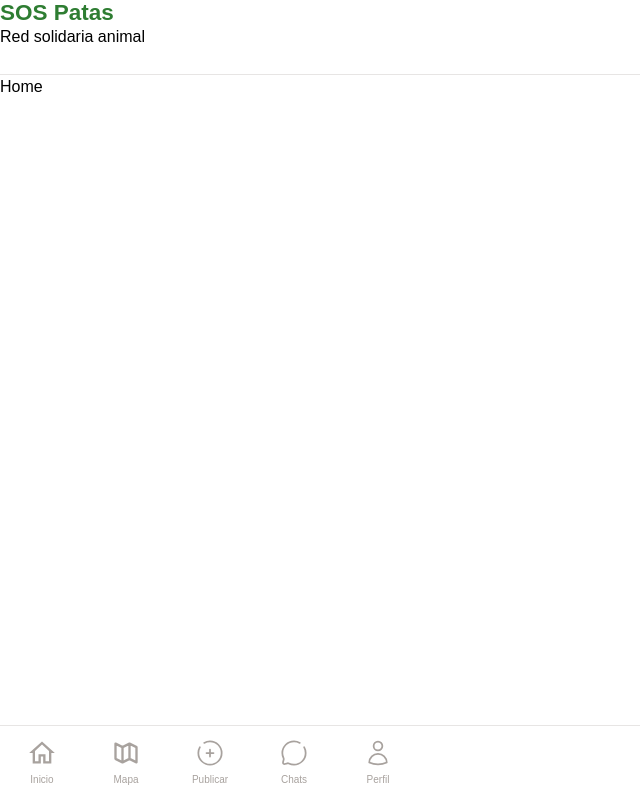
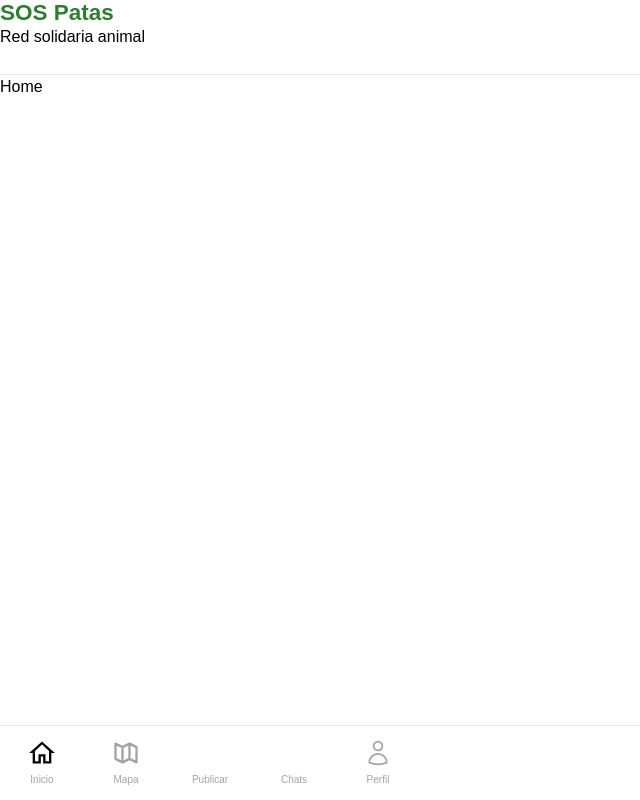
Before and after one commit to ArmestoSantiago/sos-patas, a React (Vite) app: page / in a window 1280 px wide. Shown: the whole page, without its empty margins (0-640 px from the left). Built offline with nearby package versions, Linux system fonts and the light colour scheme; no server answers.

Commit message:
feat(ui): add navigation buttons for components routes

```diff
--- a/src/components/NavIcons.tsx
+++ b/src/components/NavIcons.tsx
@@ -1,38 +1,39 @@
 interface IconProps {
   size?: number;
   className?: string;
+  color: string;
 }
 
-export const HomeIcon = ({ size = 28, className = '' }: IconProps) => {
+export const HomeIcon = ({ size = 28, className = '', color }: IconProps) => {
   return (
     <svg xmlns="http://www.w3.org/2000/svg" x="0px" y="0px" width={size} height={size} viewBox="0,0,256,256">
-      <g fill="#a8a29e" fillRule="nonzero" stroke="none" strokeWidth="1" strokeLinecap="butt" strokeLinejoin="miter" strokeMiterlimit="10" strokeDasharray="" strokeDashoffset="0" fontFamily="none" fontWeight="none" fontSize="none" textAnchor="none"><g transform="scale(10.66667,10.66667)"><path d="M12,2.1l-11,9.9h3v9h7v-6h2v6h7v-9h3zM18,19h-3v-6h-6v6h-3v-8.8l6,-5.4l6,5.4z"></path></g></g>
+      <g fill={color} fillRule="nonzero" stroke="none" strokeWidth="1" strokeLinecap="butt" strokeLinejoin="miter" strokeMiterlimit="10" strokeDasharray="" strokeDashoffset="0" fontFamily="none" fontWeight="none" fontSize="none" textAnchor="none"><g transform="scale(10.66667,10.66667)"><path d="M12,2.1l-11,9.9h3v9h7v-6h2v6h7v-9h3zM18,19h-3v-6h-6v6h-3v-8.8l6,-5.4l6,5.4z"></path></g></g>
     </svg>
   );
 };
 
-export const MapIcon = ({ size = 28, className = '' }: IconProps) => {
+export const MapIcon = ({ size = 28, className = '', color }: IconProps) => {
   return (
     <svg xmlns="http://www.w3.org/2000/svg" width={size} height={size} viewBox="0 0 24 24" fill="none" className={className}>
-      <path d="M9 20L3 17V4L9 7M9 20L15 17M9 20V7M15 17L21 20V7L15 4M15 17V4M9 7L15 4" stroke="#a8a29e" strokeWidth="2" strokeLinecap="round" strokeLinejoin="round" />
+      <path d="M9 20L3 17V4L9 7M9 20L15 17M9 20V7M15 17L21 20V7L15 4M15 17V4M9 7L15 4" stroke={color} strokeWidth="2" strokeLinecap="round" strokeLinejoin="round" />
     </svg>
   );
 };
 
-export const AddIcon = ({ size = 28, className = '' }: IconProps) => {
+export const AddIcon = ({ size = 28, className = '', color }: IconProps) => {
   return (
     <svg xmlns="http://www.w3.org/2000/svg" width={size} height={size} viewBox="0 0 24 24" fill="none">
-      <path d="M15 12L12 12M12 12L9 12M12 12L12 9M12 12L12 15" stroke="#a8a29e" strokeWidth="1.5" strokeLinecap="round" />
-      <path d="M7 3.33782C8.47087 2.48697 10.1786 2 12 2C17.5228 2 22 6.47715 22 12C22 17.5228 17.5228 22 12 22C6.47715 22 2 17.5228 2 12C2 10.1786 2.48697 8.47087 3.33782 7" stroke="#a8a29e" strokeWidth="1.5" strokeLinecap="round" />
+      <path d="M15 12L12 12M12 12L9 12M12 12L12 9M12 12L12 15" stroke={color} strokeWidth="1.5" strokeLinecap="round" />
+      <path d="M7 3.33782C8.47087 2.48697 10.1786 2 12 2C17.5228 2 22 6.47715 22 12C22 17.5228 17.5228 22 12 22C6.47715 22 2 17.5228 2 12C2 10.1786 2.48697 8.47087 3.33782 7" stroke={color} strokeWidth="1.5" strokeLinecap="round" />
     </svg>
   );
 };
 
-export const ChatIcon = ({ size = 28, className = '' }: IconProps) => {
+export const ChatIcon = ({ size = 28, className = '', color }: IconProps) => {
   return (
     <svg xmlns="http://www.w3.org/2000/svg" width={size} height={size} viewBox="0 0 24 24" fill="none">
-      <path d="M17 3.33782C15.5291 2.48697 13.8214 2 12 2C6.47715 2 2 6.47715 2 12C2 13.5997 2.37562 15.1116 3.04346 16.4525C3.22094 16.8088 3.28001 17.2161 3.17712 17.6006L2.58151 19.8267C2.32295 20.793 3.20701 21.677 4.17335 21.4185L6.39939 20.8229C6.78393 20.72 7.19121 20.7791 7.54753 20.9565C8.88837 21.6244 10.4003 22 12 22C17.5228 22 22 17.5228 22 12C22 10.1786 21.513 8.47087 20.6622 7" stroke="#a8a29e
-" strokeWidth="1.5" strokeLinecap="round" />
+      <path d="M17 3.33782C15.5291 2.48697 13.8214 2 12 2C6.47715 2 2 6.47715 2 12C2 13.5997 2.37562 15.1116 3.04346 16.4525C3.22094 16.8088 3.28001 17.2161 3.17712 17.6006L2.58151 19.8267C2.32295 20.793 3.20701 21.677 4.17335 21.4185L6.39939 20.8229C6.78393 20.72 7.19121 20.7791 7.54753 20.9565C8.88837 21.6244 10.4003 22 12 22C17.5228 22 22 17.5228 22 12C22 10.1786
+" stroke={color} strokeWidth="1.5" strokeLinecap="round" />
     </svg>
   );
 };
```
